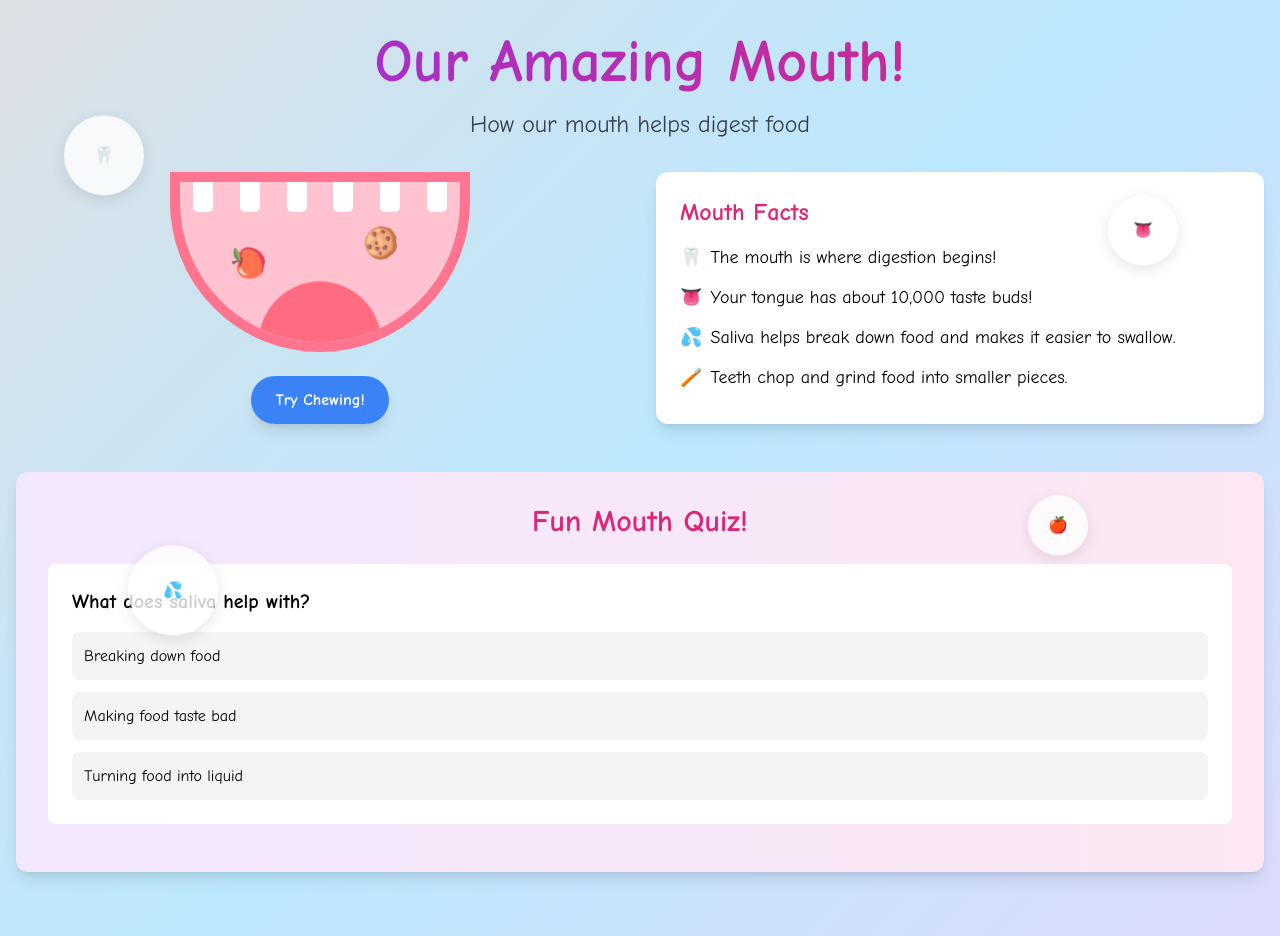
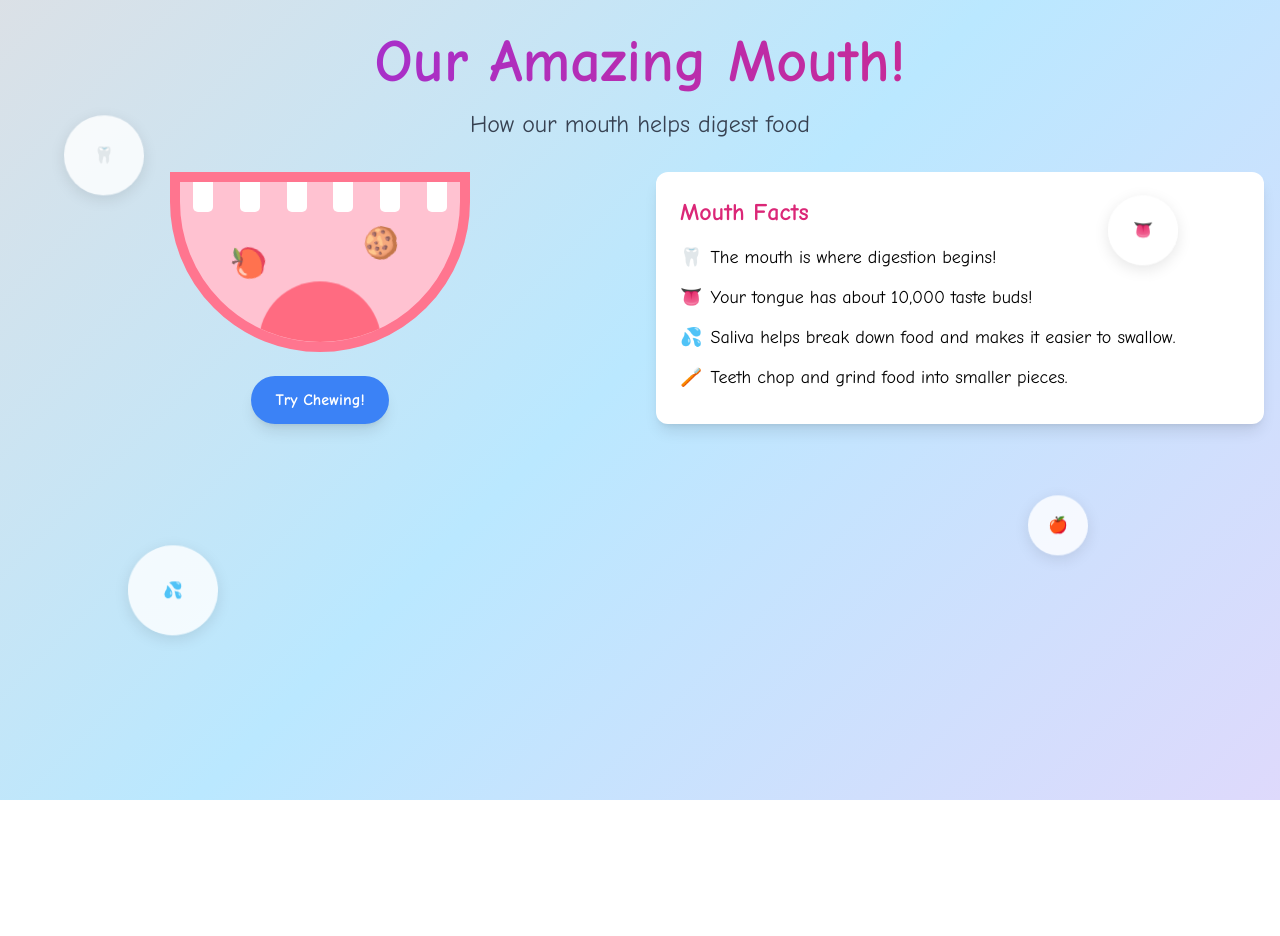
Before and after one commit to project-star-ui/DigestiveSystem, a plain HTML site: page index.html in a window 1280 px wide. After the commit the page ends 800 px from the top, so only its background shows below. Drawn offline with nearby package versions, Linux system fonts and the light colour scheme.

Commit message:
index.html

```diff
--- a/index.html
+++ b/index.html
@@ -208,18 +208,6 @@
             </div>
         </div>
 
-        <div class="quiz-container bg-gradient-to-r from-purple-100 to-pink-100 p-8 rounded-xl shadow-lg">
-            <h2 class="text-3xl font-bold text-center text-pink-600 mb-6">Fun Mouth Quiz!</h2>
-            <div class="quiz-question bg-white p-6 rounded-lg mb-4">
-                <p class="text-xl font-semibold mb-4">What does saliva help with?</p>
-                <div class="space-y-3">
-                    <button onclick="checkAnswer(this, true)" class="quiz-option w-full text-left bg-gray-100 hover:bg-blue-100 p-3 rounded-lg">Breaking down food</button>
-                    <button onclick="checkAnswer(this, false)" class="quiz-option w-full text-left bg-gray-100 hover:bg-blue-100 p-3 rounded-lg">Making food taste bad</button>
-                    <button onclick="checkAnswer(this, false)" class="quiz-option w-full text-left bg-gray-100 hover:bg-blue-100 p-3 rounded-lg">Turning food into liquid</button>
-                </div>
-            </div>
-            <div id="quizFeedback" class="hidden text-center text-lg font-bold"></div>
-        </div>
     </div>
 
     <!-- Floating bubbles -->
@@ -256,7 +244,7 @@
             }, 1000);
         }
 
-        // Quiz functionality
+        // Quiz functionality (no longer used after quiz removal)
         function checkAnswer(button, isCorrect) {
             const feedback = document.getElementById('quizFeedback');
             const options = document.querySelectorAll('.quiz-option');
```
